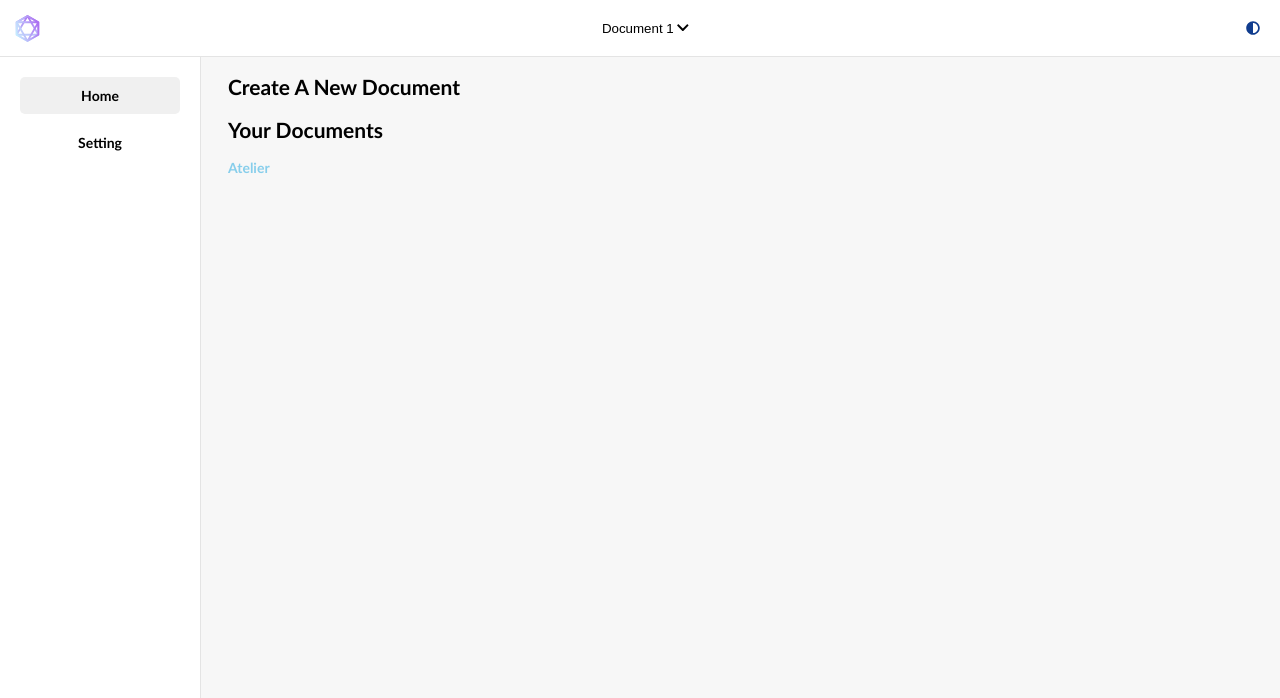
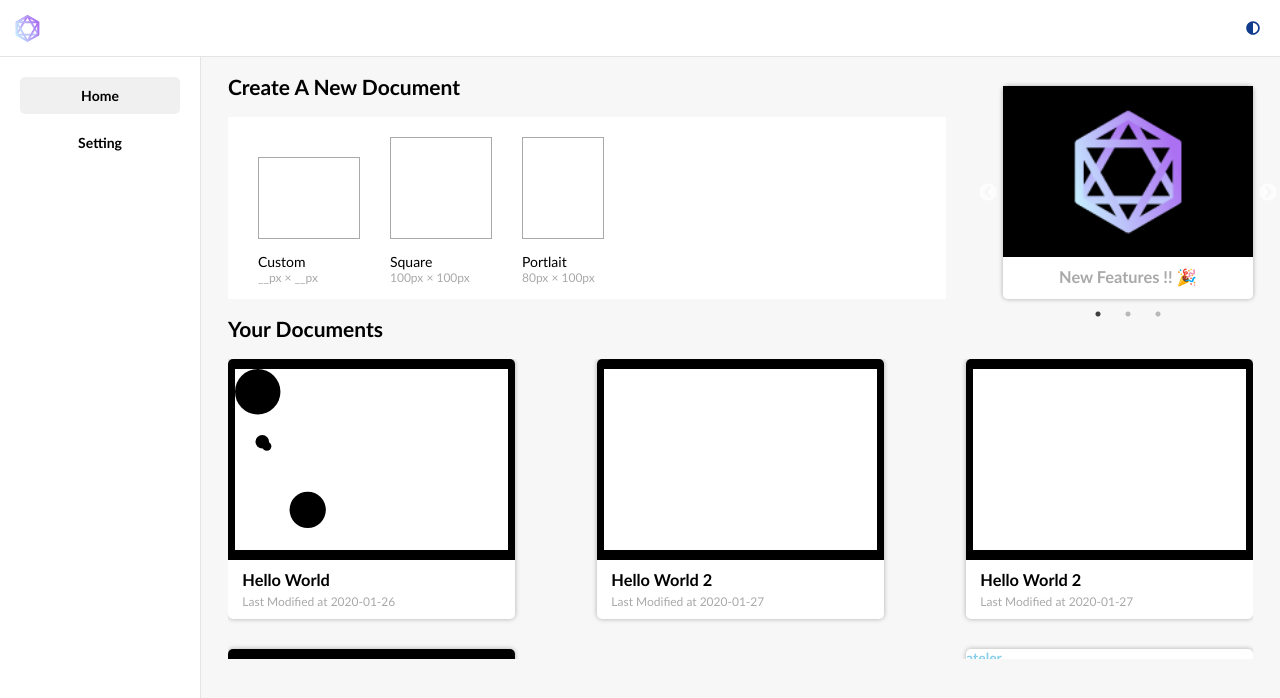
Before and after one commit to jdhudf/isography-demo, a React (Create React App) app: page /home in a window 1280 px wide. Shown: the top 698 px of the page. Built offline with nearby package versions, Linux system fonts and the light colour scheme.

Commit message:
edit home.js

```diff
--- a/package.json
+++ b/package.json
@@ -19,8 +19,10 @@
     "react-modal": "^3.11.2",
     "react-router-dom": "^5.2.0",
     "react-scripts": "^4.0.0",
+    "react-slick": "^0.28.0",
     "react-tabs": "^3.1.1",
     "react-zoom-pan-pinch": "^1.6.1",
+    "slick-carousel": "^1.8.1",
     "styled-jsx": "^3.3.2"
   },
   "scripts": {
--- a/src/components/menubar.js
+++ b/src/components/menubar.js
@@ -53,7 +53,7 @@ class MenuBar extends React.Component {
     return (
       <section className="section-menubar">
         <Link to="/home" aria-label="Home" title="Home"><img className="icon" src={icon} alt="Icon" /></Link>
-        <div>
+        {/*<div>
         <button className="modal-botton" onClick={this.handleOpenModal}>
           <p>{Document[0].title} <span><FontAwesomeIcon icon={faChevronDown} /></span></p>
         </button>
@@ -65,7 +65,7 @@ class MenuBar extends React.Component {
           <input type="submit" value="Submit"/>
           </form>
         </ReactModal>
-      </div>
+      </div>*/}
         <div className="mode-change"><FontAwesomeIcon icon={faAdjust} /></div>
       </section>
     );
--- a/src/pages/home.js
+++ b/src/pages/home.js
@@ -10,12 +10,91 @@ import { Link } from 'react-router-dom'
 import MenuBar from '../components/menubar.js';
 import Navigation from '../components/navigation.js';
 import '../styles/home.scss';
+import img from '../images/default.png';
+
+import Slider from "react-slick";
+import "slick-carousel/slick/slick.css";
+import "slick-carousel/slick/slick-theme.css";
 
 //import GallaryPanel from '../components/gallarypanel.js';
 //import ToolsPanel from '../components/toolspanel.js';
 //import Artboard from '../components/artboard.js';
 
+// document data in localStorage
+// * document id
+// * document name
+// * created at
+// * last modified at
+// * artboard size [width,height]
+// * svg data
+// * color_scheme
+// * documents are limited to 9
+/****
+id: [0001,0002,0003,0004,0005,0006]
+working: [
+  id: id123...,
+  name: string,
+  created_at: date,
+  last_modified: date,
+  artboard_size: array,
+  svg_data: string,
+  color_scheme: array
+]
+
+0001.: {,
+  name: test 1,
+  created_at: date,
+  last_modified: date,
+  artboard_size: array,
+  svg_data: string,
+  color_scheme: array
+},
+0002: {,
+  name: string,
+  created_at: date,
+  last_modified: date,
+  artboard_size: array,
+  svg_data: string,
+  color_scheme: array
+}
+****/
+
 class Home extends React.Component {
+  constructor(props) {
+    super(props);
+    /*
+    this.state = {
+      document_id: ['id_1','id_2'],
+      id_1 : {
+        name: 'Hello World',
+        created_at: '2020-01-26',
+        last_modified: '2020-01-26',
+        artboard_size: [800,600],
+        svg_data: [],
+        color_scheme: {
+          mainColor: '#cccccc',
+          subColor: '#000000',
+          accentColor: '#FAFAFA',
+          background: '#ffffff'
+        }
+      },
+      id_2 : {
+        name: 'Hello World 2',
+        created_at: '2020-01-27',
+        last_modified: '2020-01-27',
+        artboard_size: [800,600],
+        svg_data: [],
+        color_scheme: {
+          mainColor: '#cccccc',
+          subColor: '#000000',
+          accentColor: '#FAFAFA',
+          background: '#ffffff'
+        }
+      },
+      history: [],
+    }*/
+  }
+
   render() {
 
     return (
@@ -32,20 +111,171 @@ class Home extends React.Component {
 }
 
 const Dashboard = () => {
+  const state = {
+    document_id: ['id_1','id_2'],
+    id_1 : {
+      name: 'Hello World',
+      created_at: '2020-01-26',
+      last_modified: '2020-01-26',
+      artboard_size: [800,600],
+      svg_data: ['<g transform="translate(50,50) scale(1,1)" class="sub" style="cursor:move"><circle cx="0" cy="0" r="50"></circle></g>',
+      '<g transform="translate(100,250) scale(2,2)" class="main" style="cursor:move" border="solid 3px #000000"><circle cx="30" cy="30" r="20"></circle></g>',
+      '<g transform="translate(50,150) scale(1,1)" class="accent" style="cursor:move"><circle cx="10" cy="10" r="15"></circle><circle cx="20" cy="20" r="10"></circle></g>'],
+      color_scheme: {
+        mainColor: '#cccccc',
+        subColor: '#000000',
+        accentColor: '#FAFAFA',
+        background: '#ffffff'
+      }
+    },
+    id_2 : {
+      name: 'Hello World 2',
+      created_at: '2020-01-27',
+      last_modified: '2020-01-27',
+      artboard_size: [800,600],
+      svg_data: [],
+      color_scheme: {
+        mainColor: '#cccccc',
+        subColor: '#000000',
+        accentColor: '#FAFAFA',
+        background: '#ffffff'
+      }
+    },
+  }
+
+  const settings = {
+    dots: true,
+    infinite: true,
+    speed: 500,
+    slidesToShow: 1,
+    slidesToScroll: 1
+  };
+
+  const styles = {
+    test: {
+      background: "#000",
+      maxWidth: "300px",
+      position: "relative"
+    },
+    svg: {
+      background: "#fff",
+    }
+  }
+
   return (
     <section className="section-dashboard">
       <div>
+
         <div className="section-new">
           <h2>Create A New Document</h2>
-      </div>
-      <div className="your-document">
-        <h2>Your Documents</h2>
-        <ul>
+          <ul className="template-list">
             <li>
-            <Link to="/">Atelier</Link>
+              <div style={{width:"100px", height:"80px"}} />
+              <p>Custom  <span>__px × __px</span></p>
+            </li>
+            <li>
+              <div style={{width:"100px", height:"100px"}} />
+              <p>Square  <span>100px × 100px</span></p>
+            </li>
+            <li>
+              <div style={{width:"80px", height:"100px"}} />
+              <p>Portlait  <span>80px × 100px</span></p>
             </li>
           </ul>
         </div>
+
+        <div className="your-document">
+          <h2>Your Documents</h2>
+          <ul className="document-list">
+            <li>
+              <div style={styles.test}>
+                <svg
+                    version="1.1"
+                    width="100%"
+                    height="auto"
+                    viewBox="0 0 600 400"
+                    xmlns="http://www.w3.org/2000/svg"
+                    style={styles.svg}
+                    dangerouslySetInnerHTML={{__html: state.id_1['svg_data'].join('') }}
+                >
+                </svg>
+              </div>
+              <h3>{state.id_1['name']}</h3>
+              <p>Last Modified at {state.id_1['last_modified']}</p>
+            </li>
+            <li>
+              <div style={styles.test}>
+                <svg
+                    version="1.1"
+                    width="100%"
+                    height="auto"
+                    viewBox="0 0 600 400"
+                    xmlns="http://www.w3.org/2000/svg"
+                    style={styles.svg}
+                    dangerouslySetInnerHTML={{__html: state.id_2['svg_data'].join('') }}
+                >
+                </svg>
+              </div>
+              <h3>{state.id_2['name']}</h3>
+              <p>Last Modified at {state.id_2['last_modified']}</p>
+            </li>
+            <li>
+              <div style={styles.test}>
+                <svg
+                    version="1.1"
+                    width="100%"
+                    height="auto"
+                    viewBox="0 0 600 400"
+                    xmlns="http://www.w3.org/2000/svg"
+                    style={styles.svg}
+                    dangerouslySetInnerHTML={{__html: state.id_2['svg_data'].join('') }}
+                >
+                </svg>
+              </div>
+              <h3>{state.id_2['name']}</h3>
+              <p>Last Modified at {state.id_2['last_modified']}</p>
+            </li>
+            <li>
+              <div style={styles.test}>
+                <svg
+                    version="1.1"
+                    width="100%"
+                    height="auto"
+                    viewBox="0 0 600 400"
+                    xmlns="http://www.w3.org/2000/svg"
+                    style={styles.svg}
+                    dangerouslySetInnerHTML={{__html: state.id_2['svg_data'].join('') }}
+                >
+                </svg>
+              </div>
+              <h3>{state.id_2['name']}</h3>
+              <p>Last Modified at {state.id_2['last_modified']}</p>
+            </li>
+            <li>
+              <Link to="/">
+              ateler
+              </Link>
+            </li>
+          </ul>
+        </div>
+
+        <div className="new-feed">
+          <Slider {...settings}>
+          <div className="article">
+            <img src={img} alt=""/>
+            <h3>New Features !! 🎉</h3>
+          </div>
+          <div className="article">
+            <img src={img} alt=""/>
+            <h3>New Release !! 🎉</h3>
+          </div>
+          <div className="article">
+            <img src={img} alt=""/>
+            <h3>Demo Released !! 🎉</h3>
+          </div>
+          </Slider>
+        </div>
+
       </div>
     </section>
   );
--- a/src/styles/home.scss
+++ b/src/styles/home.scss
@@ -41,6 +41,26 @@
   &>div {
     width: 95%;
     margin: 0 auto;
+    display: flex;
+    flex-wrap: wrap;
+    justify-content: space-between;
+    align-items: flex-end;
+  }
+  .section-new {
+    order: 0;
+    flex-basis: 400px;
+    flex-basis: 70%;
+  }
+  .your-document {
+    order: 3;
+    flex-basis: 100%;
+  }
+  .news-feed {
+    order: 2;
+    flex-basis: 500px;
+    .article {
+
+    }
   }
 }
 
@@ -144,3 +164,86 @@
     border-radius: 50%;
   }
 }
+
+.template-list {
+  background: #fff;
+  display: flex;
+  align-items: flex-end;
+  padding-top: 20px;
+  li {
+    flex-basis: 100px;
+    margin-left: 30px;
+    div {
+      border: solid 1px $gray;
+      //width: 80px;
+      //height:100px;
+    }
+    p {
+      span {
+        display: block;
+        color: $gray;
+        font-size: 1.2rem;
+      }
+    }
+  }
+}
+
+.document-list {
+  display: flex;
+  flex-wrap: wrap;
+  overflow-y: scroll;
+  justify-content: space-between;
+  height: 300px;
+  li {
+    background: #fff;
+    box-shadow: 0px 0px 5px rgba(0,0,0,0.3);
+    border-radius: 5px;
+    margin-bottom: 30px;
+    flex-basis: 28%;
+    div {
+      padding: 10px 0;
+      border-radius: 5px 5px 0 0;
+      svg {
+        display: block;
+        width: 95%;
+        margin: 0 auto;
+      }
+    }
+    h3,p {
+      width: 90%;
+      margin: 0 auto;
+    }
+    h3 {
+      margin-top: 10px;
+    }
+    p {
+      margin-top: 5px;
+      margin-bottom: 10px;
+      color: $gray;
+      font-size: 1.2rem;
+    }
+  }
+}
+
+.new-feed {
+  .slick-slider {
+    width: 250px;
+    box-shadow: 0px 0px 5px rgba(0,0,0,0.3);
+    border-radius: 5px;
+  }
+  .article {
+    background: #fff;
+    width: 250px;
+    border-radius: 5px;
+    img {
+      width: 100%;
+    }
+    h3 {
+      text-align: center;
+      margin: 10px 0 2px;
+      padding-bottom: 10px;
+      color: $gray;
+      font-weight: 600;
+    }
+  }
+}
```
Also changed, not shown: src/components/atelier/artboard.js (+58 -4 lines), src/images/default.png (added), 1 other file (tests, documents, lock files or other folders). Lines whose indentation alone changed are shown as unchanged.
